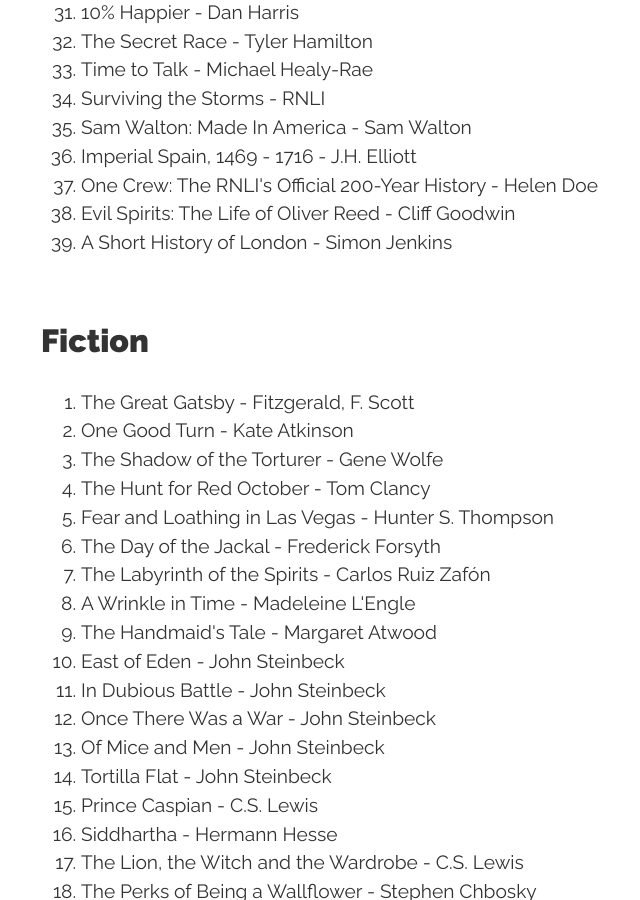
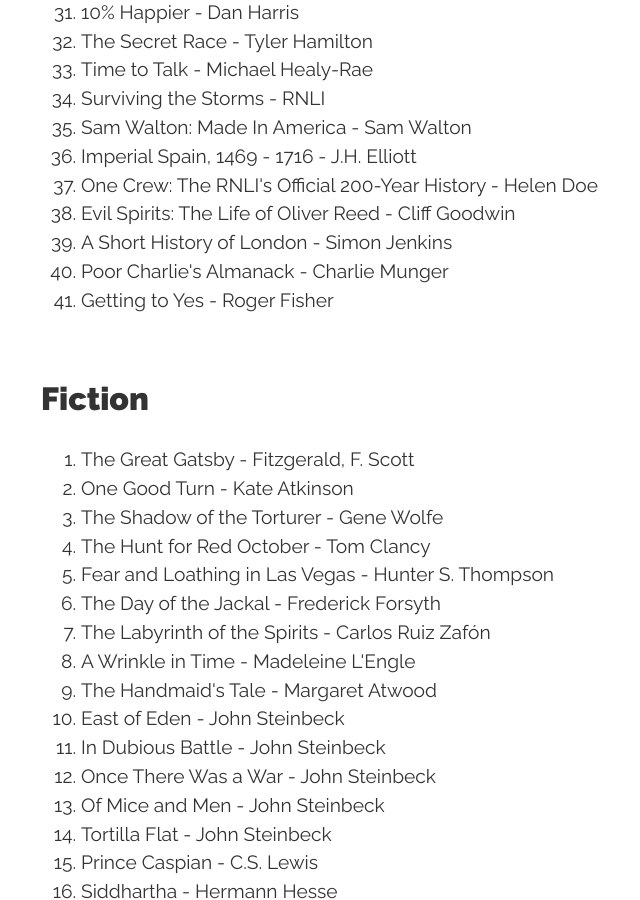
Before and after one commit to conanmercer/conanmercer.github.io, a Jekyll site: the page built from books.html, in a window 1280 px wide and 900 px high, scrolled down 2572 px. Shown: the whole window, without its empty margins (119-759 px from the left). Built offline with Jekyll 4.4.1, drawn with Linux system fonts in a browser that asks for light colours; nearby versions of some CDN libraries; some web fonts are replaced.

Commit message:
add, new books

```diff
--- a/books.html
+++ b/books.html
@@ -102,6 +102,8 @@ title: Books
   <li>One Crew: The RNLI's Official 200-Year History - Helen Doe</li>
   <li>Evil Spirits: The Life of Oliver Reed - Cliff Goodwin</li>
   <li>A Short History of London - Simon Jenkins</li>
+  <li>Poor Charlie's Almanack - Charlie Munger</li>
+  <li>Getting to Yes - Roger Fisher</li>
 </ol>
 
 <h2>Fiction</h2>
```
